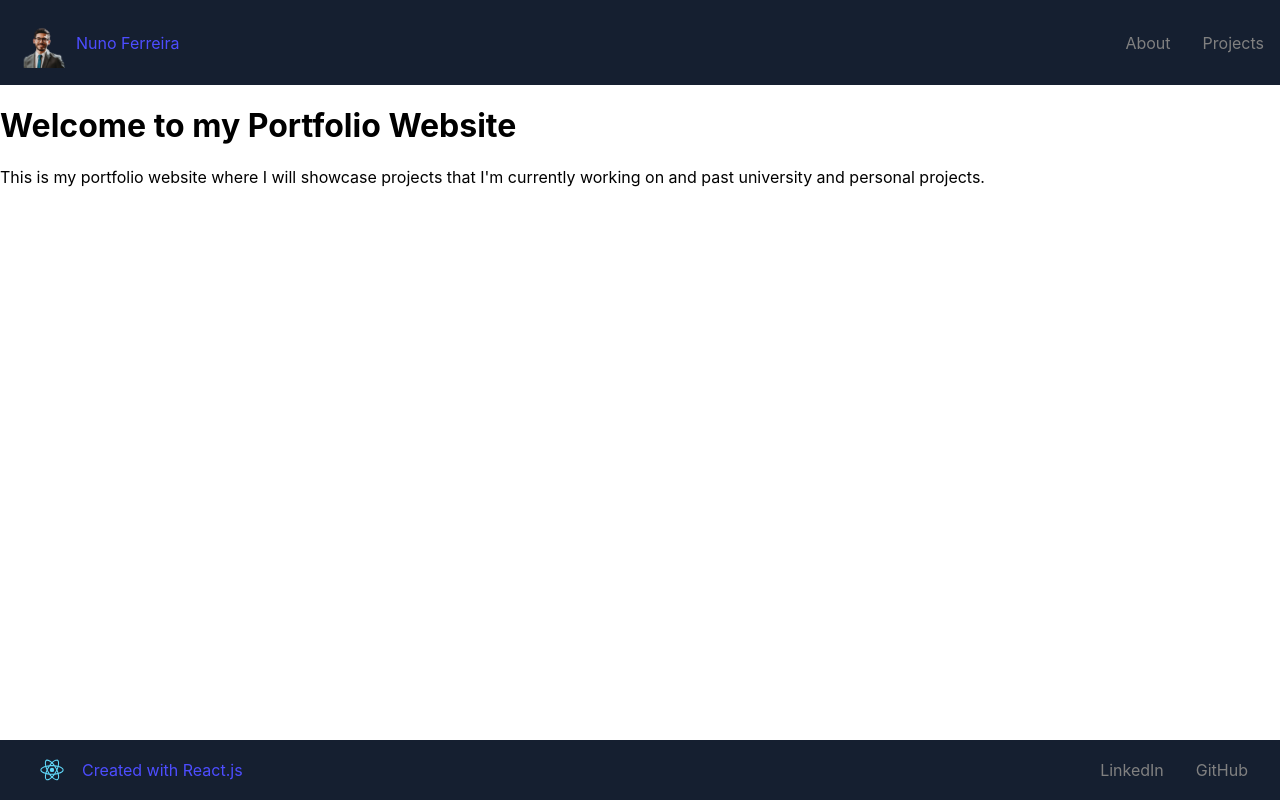
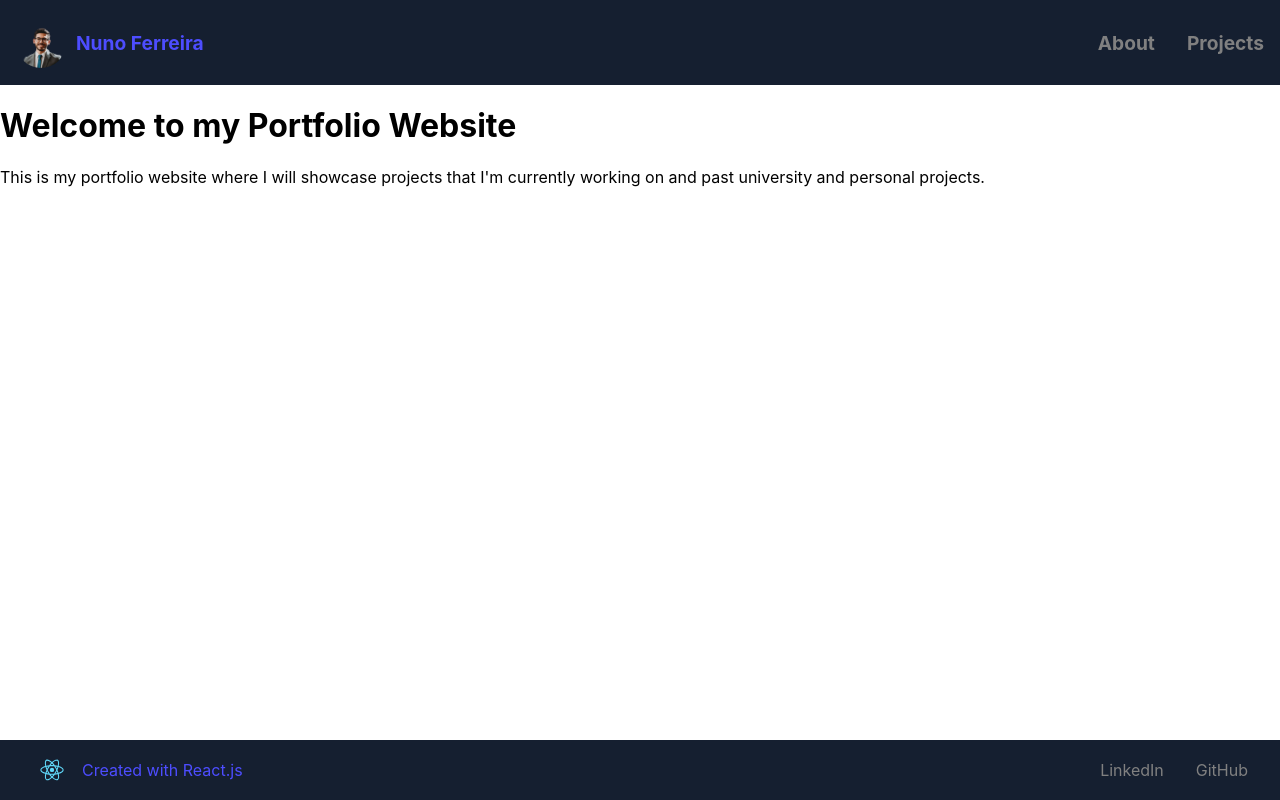
Before and after one commit to Nuno-Ferreira/nuno-ferreira.github.io, a React (Create React App) app in the folder portfolio-website/: page / in a window 1280 px wide. Built offline with nearby package versions, Linux system fonts and the light colour scheme.

Commit message:
Changed logo format and font aspect

```diff
--- a/portfolio-website/src/components/NavBarElements.js
+++ b/portfolio-website/src/components/NavBarElements.js
@@ -16,6 +16,8 @@ export const NavLink = styled(Link)`
     text-decoration: none;
     padding: 0 1rem;
     height: 100%;
+    font-weight: bold;
+    font-size: 1.2rem;
     cursor: pointer;
     &.active {
         color: #4d4dff;
@@ -53,4 +55,5 @@ export const NavLogo = styled.img`
     width: 50px;
     height: 50px;
     margin-right: 10px;
+    border-radius: 50%;
 `;
```
